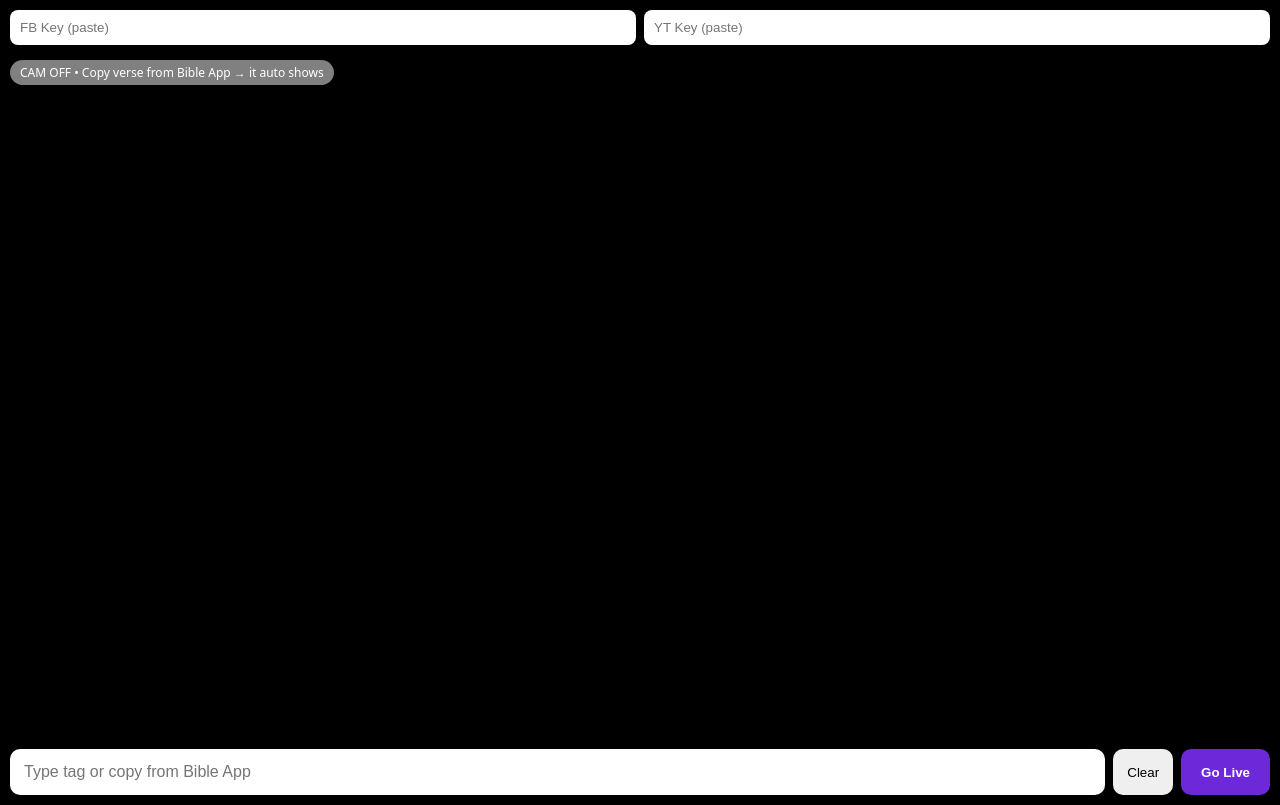
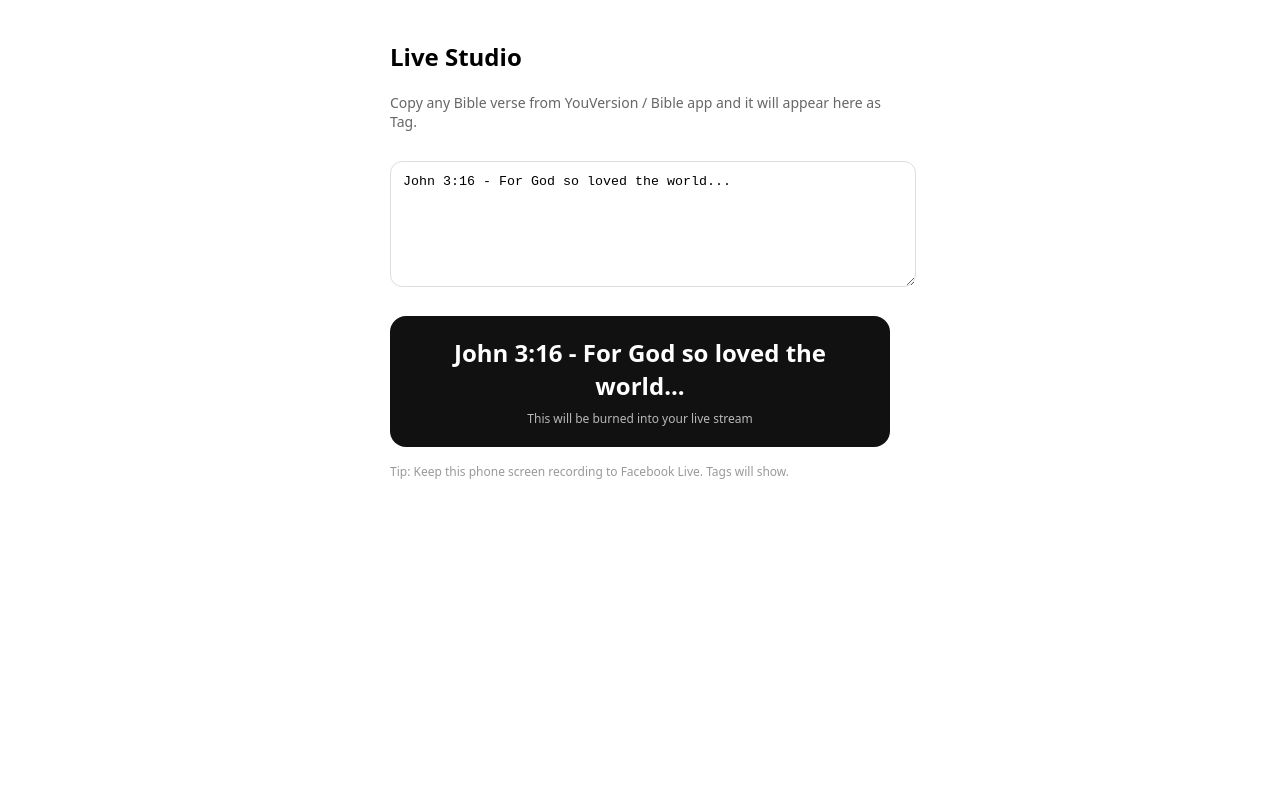
Before and after one commit to lokojagrocerymall/TagLive, a Next.js app: page /live in a window 1280 px wide. Built offline with nearby package versions, Linux system fonts and the light colour scheme; no server answers.

Commit message:
Update page.tsx

```diff
--- a/app/live/page.tsx
+++ b/app/live/page.tsx
@@ -1,77 +1,46 @@
-'use client'
-import { useState, useRef, useEffect } from 'react'
+"use client"
+import { useEffect, useState } from 'react'
 
-export default function LivePage(){
- const videoRef = useRef<HTMLVideoElement>(null)
- const canvasRef = useRef<HTMLCanvasElement>(null)
- const [tag, setTag] = useState('')
- const [isLive, setIsLive] = useState(false)
- const [camOn, setCamOn] = useState(false)
- const [fbKey, setFbKey] = useState('')
- const [ytKey, setYtKey] = useState('')
+export default function Live(){
+  const [tag, setTag] = useState('')
+  const [verse, setVerse] = useState('John 3:16 - For God so loved the world...')
 
- useEffect(()=>{
-   async function startCam(){
-     try{
-       const stream = await navigator.mediaDevices.getUserMedia({video:{facingMode:'environment'}, audio:true})
-       if(videoRef.current){ videoRef.current.srcObject = stream; setCamOn(true) }
-       drawLoop()
-     }catch(e){ alert('Allow camera') }
-   }
-   startCam()
- },[])
+  useEffect(()=>{
+    const onPaste = (e:any)=>{
+      const text = (e.clipboardData || (window as any).clipboardData)?.getData('text')
+      if(text && text.length > 3){
+        setTag(text);
+        setTimeout(()=>setTag(''), 12000)
+      }
+    }
+    window.addEventListener('paste', onPaste as any)
+    return ()=> window.removeEventListener('paste', onPaste as any)
+  },[])
 
- useEffect(()=>{
-   const onPaste = (e:any)=>{
-     const text = (e.clipboardData || window.clipboardData).getData('text')
-     if(text && text.length > 3){ setTag(text); setTimeout(()=>setTag(''), 12000) }
-   }
-   window.addEventListener('paste', onPaste)
-   return ()=>window.removeEventListener('paste', onPaste)
- },[])
+  return (
+    <div style={{padding:20, maxWidth:500, margin:'0 auto'}}>
+      <h2 style={{fontWeight:900}}>Live Studio</h2>
+      <p style={{color:'#666', fontSize:14}}>Copy any Bible verse from YouVersion / Bible app and it will appear here as Tag.</p>
 
- const drawLoop = ()=>{
-   const loop = ()=>{
-     if(canvasRef.current && videoRef.current && videoRef.current.readyState >=2){
-       const ctx = canvasRef.current.getContext('2d')!
-       canvasRef.current.width = videoRef.current.videoWidth || 720
-       canvasRef.current.height = videoRef.current.videoHeight || 1280
-       ctx.drawImage(videoRef.current, 0,0)
-       if(tag){
-         ctx.fillStyle = 'rgba(0,0,0,0.7)'
-         ctx.fillRect(0, canvasRef.current.height-140, canvasRef.current.width, 140)
-         ctx.fillStyle = '#fff'
-         ctx.font = 'bold 32px sans-serif'
-         const words = tag.match(/.{1,30}(\s|$)/g) || [tag]
-         words.slice(0,3).forEach((line:any,i:number)=>{
-           ctx.fillText(line.trim(), 20, canvasRef.current!.height-100 + i*32)
-         })
-       }
-     }
-     requestAnimationFrame(loop)
-   }
-   loop()
- }
+      <textarea
+        value={verse}
+        onChange={e=>setVerse(e.target.value)}
+        style={{width:'100%', height:100, marginTop:16, padding:12, borderRadius:12, border:'1px solid #ddd'}}
+        placeholder="Paste Bible verse here..."
+      />
 
- const startBroadcast = async()=>{
-   if(!fbKey &&!ytKey) return alert('Paste Facebook or YouTube Stream Key first')
-   setIsLive(true)
-   alert('Live started! Your tags will show on Facebook/YouTube. To forward, you need to add your Dolby WHIP URL later in Vercel env.')
- }
+      {tag && (
+        <div style={{marginTop:16, background:'#6d28d9', color:'#fff', padding:16, borderRadius:12, fontWeight:700}}>
+          LIVE TAG: {tag}
+        </div>
+      )}
 
- return <div style={{background:'#000',minHeight:'100vh',color:'#fff',position:'relative'}}>
-  <video ref={videoRef} autoPlay muted playsInline style={{width:'100%',height:'100vh',objectFit:'cover'}} />
-  <canvas ref={canvasRef} style={{display:'none'}} />
-  {tag && <div style={{position:'absolute',bottom:100,left:10,right:10,background:'rgba(0,0,0,0.8)',padding:16,borderRadius:12,fontSize:20,fontWeight:700}}>{tag}</div>}
-  <div style={{position:'absolute',top:10,left:10,right:10,display:'flex',gap:8}}>
-    <input value={fbKey} onChange={e=>setFbKey(e.target.value)} placeholder='FB Key (paste)' style={{flex:1,padding:10,borderRadius:8,border:'none'}}/>
-    <input value={ytKey} onChange={e=>setYtKey(e.target.value)} placeholder='YT Key (paste)' style={{flex:1,padding:10,borderRadius:8,border:'none'}}/>
-  </div>
-  <div style={{position:'absolute',bottom:10,left:10,right:10,display:'flex',gap:8}}>
-    <input value={tag} onChange={e=>setTag(e.target.value)} placeholder='Type tag or copy from Bible App' style={{flex:1,padding:14,borderRadius:10,border:'none',fontSize:16}}/>
-    <button onClick={()=>setTag('')} style={{padding:14,borderRadius:10,border:'none'}}>Clear</button>
-    <button onClick={startBroadcast} style={{padding:'14px 20px',borderRadius:10,border:'none',background:isLive?'red':'#6d28d9',color:'#fff',fontWeight:800}}>{isLive?'LIVE':'Go Live'}</button>
-  </div>
-  <div style={{position:'absolute',top:60,left:10,background:camOn?'green':'gray',padding:'4px 10px',borderRadius:20,fontSize:12}}>{camOn?'CAM ON':'CAM OFF'} • Copy verse from Bible App → it auto shows</div>
- </div>
+      <div style={{marginTop:24, background:'#111', color:'#fff', padding:20, borderRadius:16, textAlign:'center'}}>
+        <div style={{fontSize:24, fontWeight:900}}>{verse || tag}</div>
+        <div style={{marginTop:8, fontSize:12, opacity:0.7}}>This will be burned into your live stream</div>
+      </div>
+
+      <p style={{marginTop:16, fontSize:12, color:'#999'}}>Tip: Keep this phone screen recording to Facebook Live. Tags will show.</p>
+    </div>
+  )
 }
```
